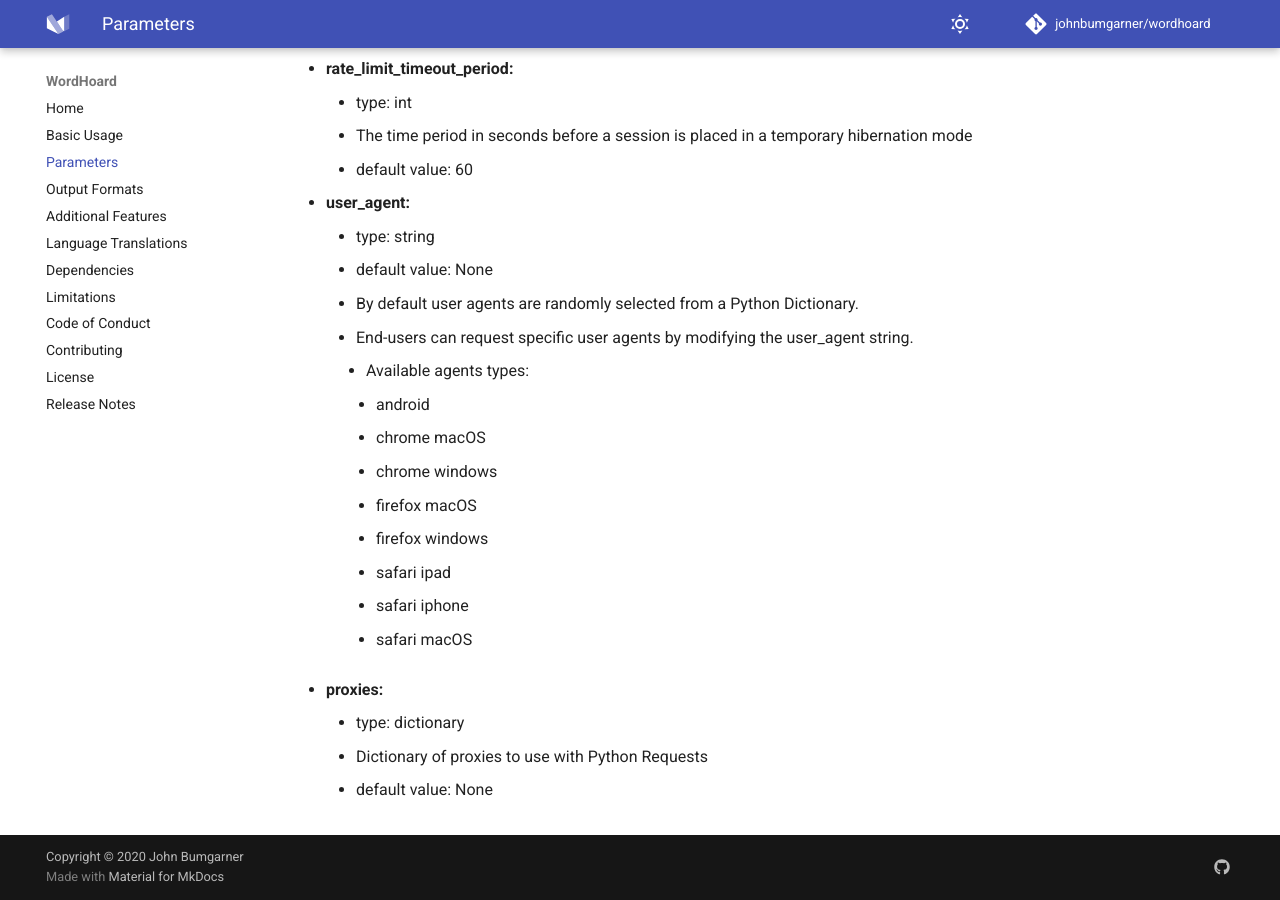
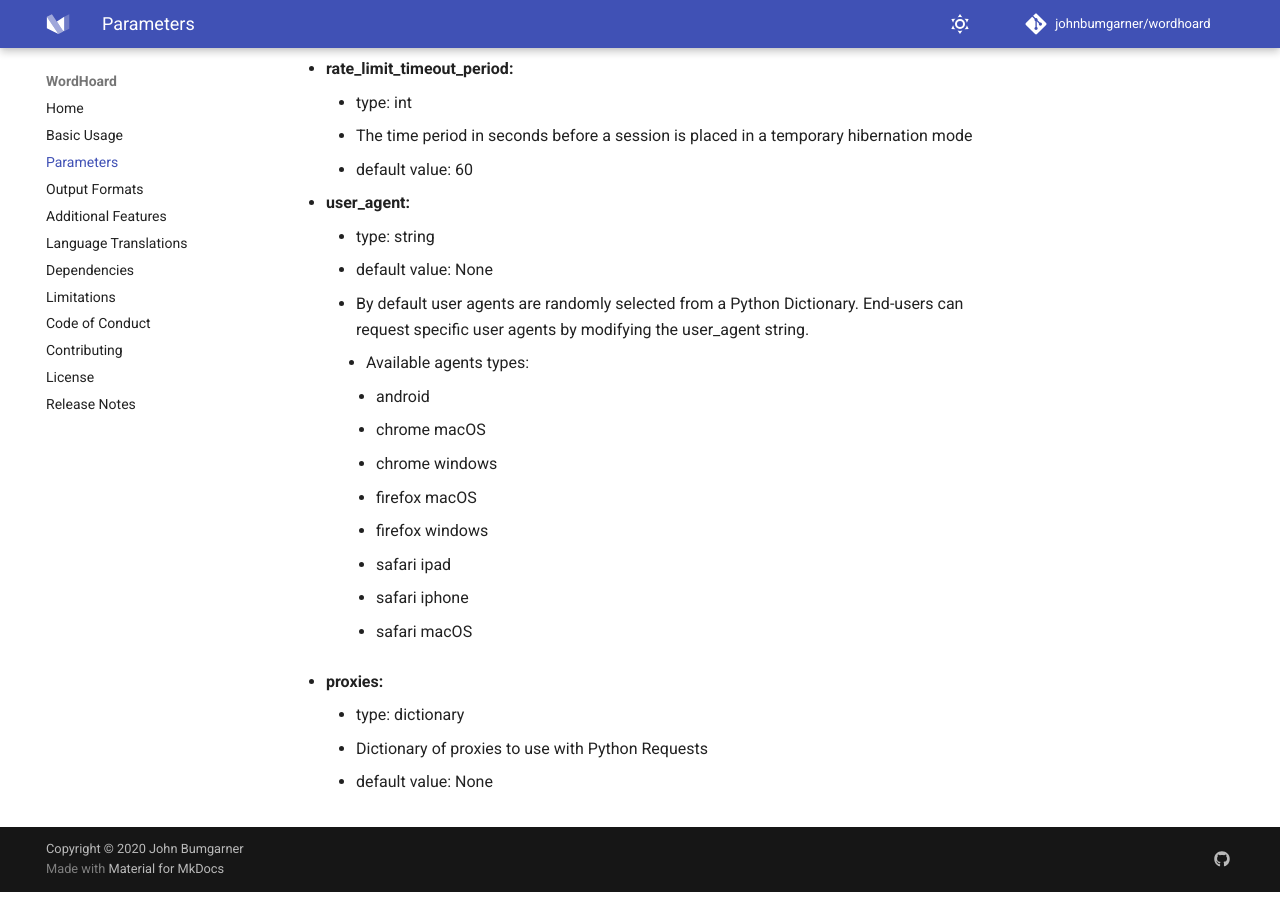
Before and after one commit to johnbumgarner/wordhoard, an MkDocs documentation site: the page built from docs/parameters.md, in a window 1280 px wide and 900 px high, scrolled down 991 px. Built offline with MkDocs 1.6.1 and Material for MkDocs 9.7.7, drawn with Linux system fonts in a browser that asks for light colours; comment, search, counter and statistics services are not loaded.

Commit message:
UPDATED 03-30-2022

```diff
--- a/docs/parameters.md
+++ b/docs/parameters.md
@@ -72,8 +72,8 @@ hypernyms = Hypernyms(search_string='',
 	<ul>
 		<li>type: string</li>
 		<li>default value: None</li>
-		<li>By default user agents are randomly selected from a Python Dictionary.</li>
-		<li>End-users can request specific user agents by modifying the user_agent string.</li>
+		<li>By default user agents are randomly selected from a Python Dictionary.
+			End-users can request specific user agents by modifying the user_agent string.</li>
 		<ul>
 		    <li>Available agents types:</li>
 			<ul>
```
